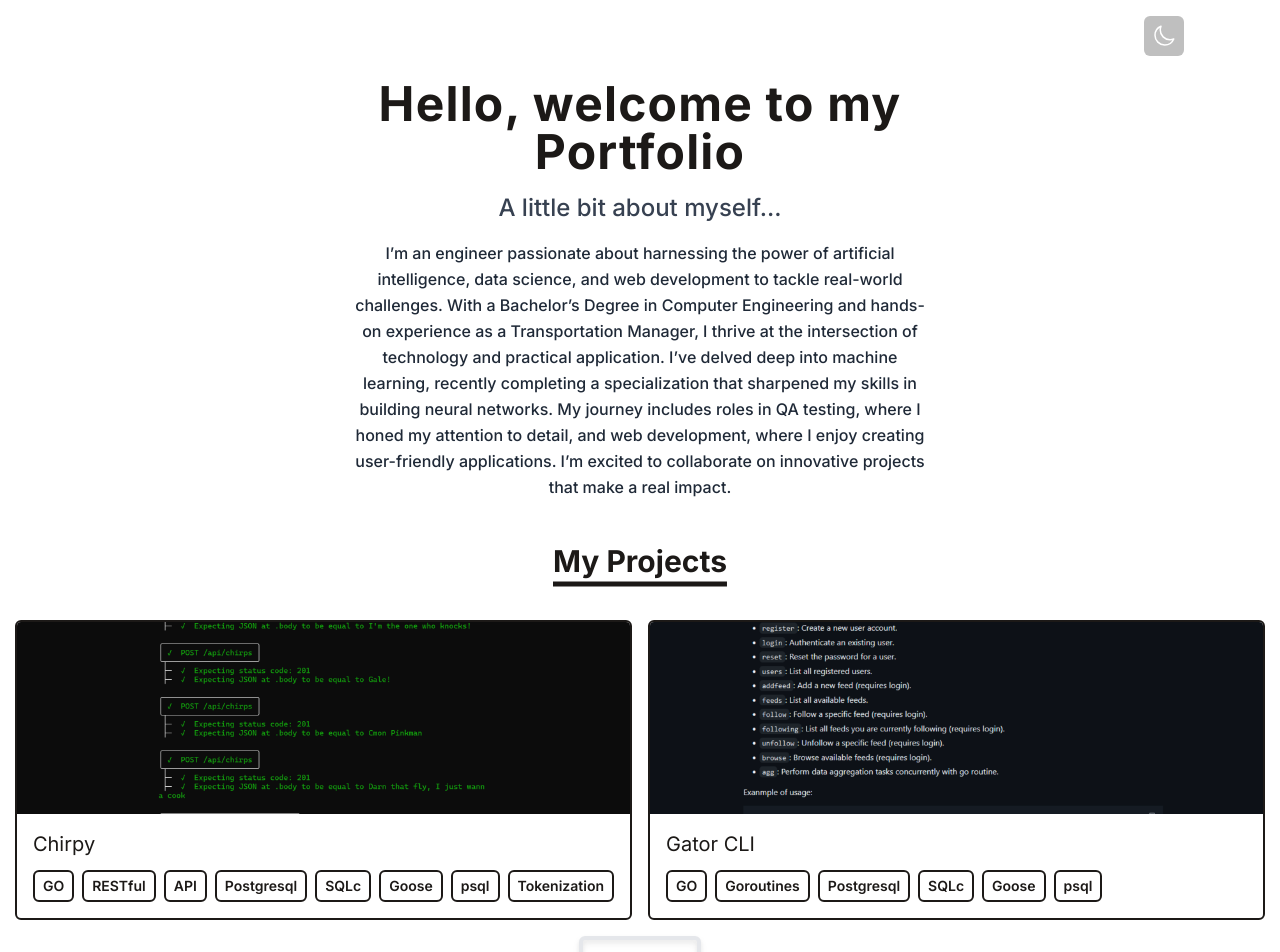
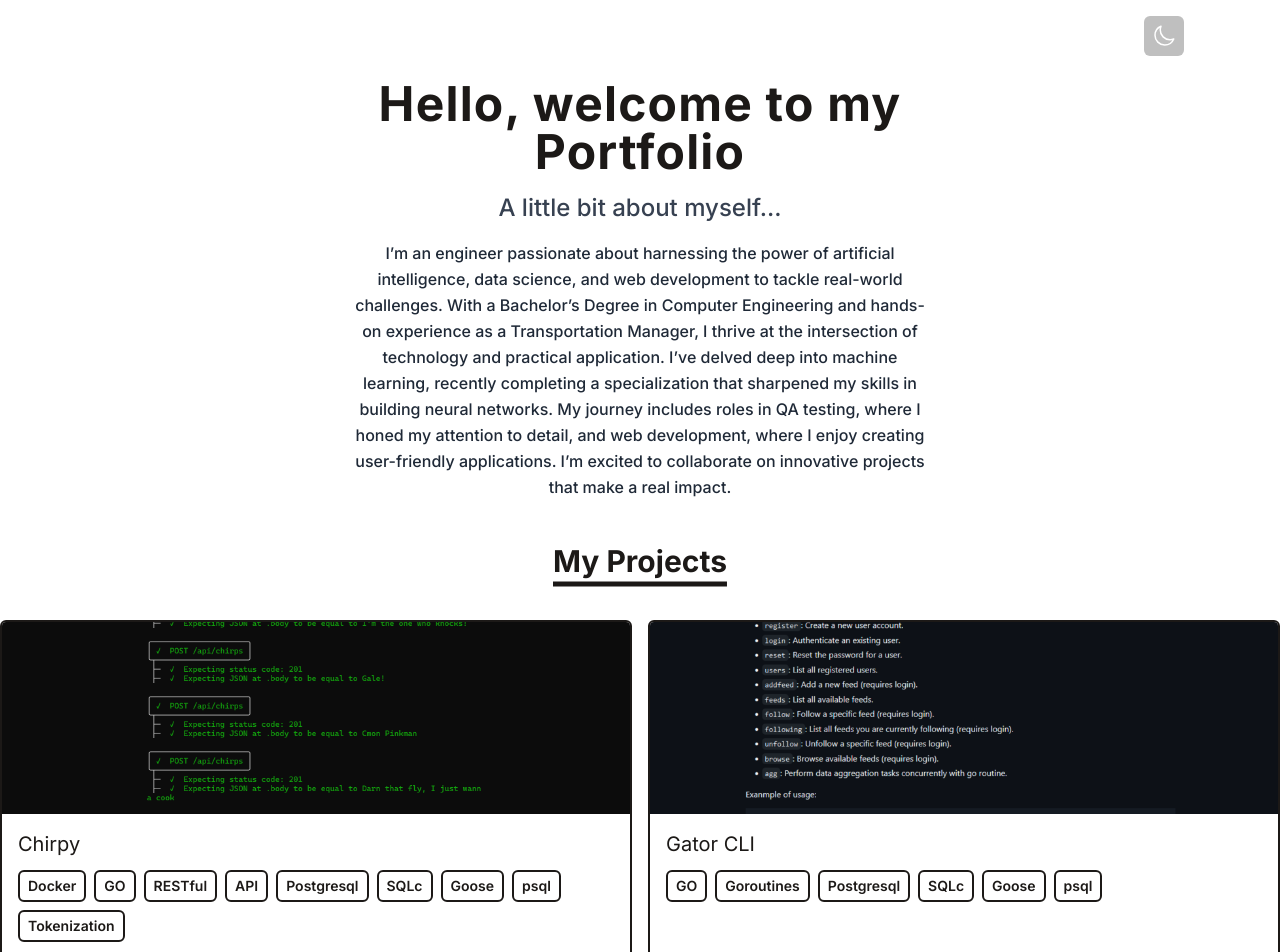
Before and after one commit to sumdeusvitae/portfolio, a React (Vite) app: page / in a window 1280 px wide. Shown: the top 952 px of the page. Built offline with nearby package versions, Linux system fonts and the light colour scheme.

Commit message:
Chirpy has docker file and image

```diff
--- a/src/data/portfolio.js
+++ b/src/data/portfolio.js
@@ -2,7 +2,7 @@ export default [
   {
     title: "Chirpy",
     imgUrl: "/assets/Chirpy.PNG",
-    stack: ["GO", "RESTful", "API", "Postgresql", "SQLc", "Goose", "psql", "Tokenization"],
+    stack: ["Docker", "GO", "RESTful", "API", "Postgresql", "SQLc", "Goose", "psql", "Tokenization"],
     link: "https://github.com/SumDeusVitae/chirpy#readme",
   },
   {
```
